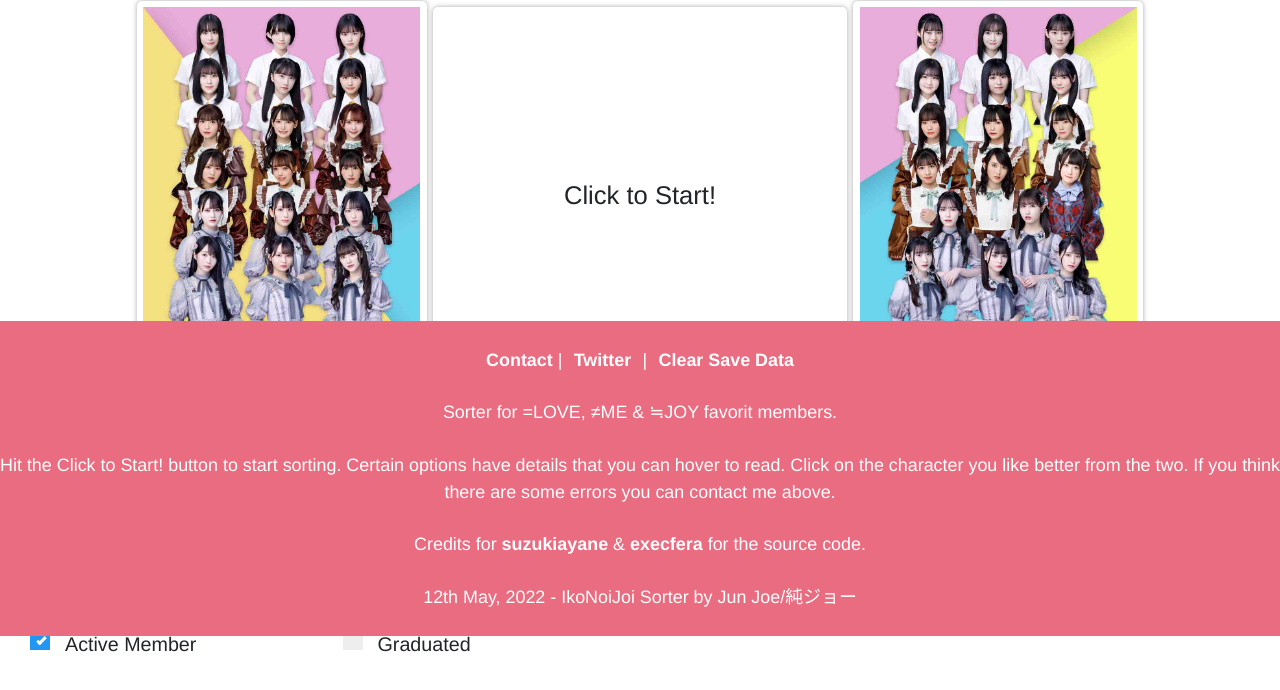
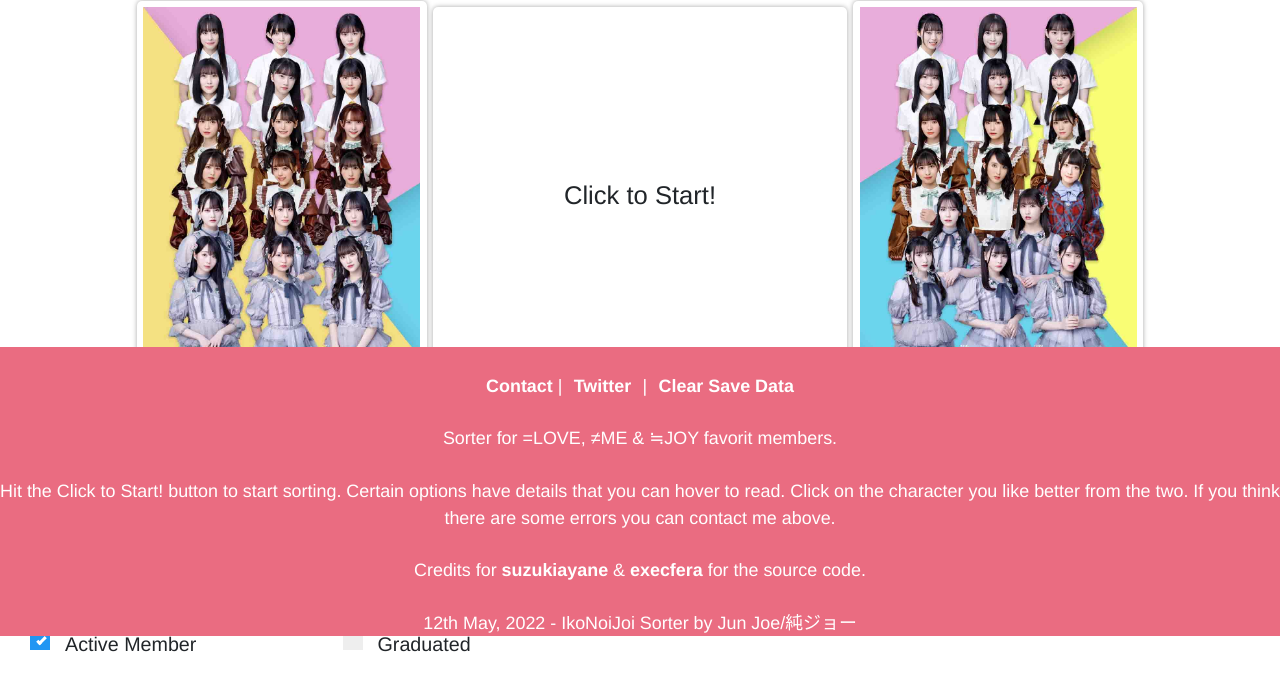
Before and after one commit to thesilent33/ikonoi-sorter_test, a plain HTML site: page index.html in a window 1280 px wide. Shown: the part 164-854 px from the top of the page. Drawn offline with nearby package versions, Linux system fonts and the light colour scheme.

Commit message:
updated footer 12th May 2022

```diff
--- a/src/css/styles.css
+++ b/src/css/styles.css
@@ -109,8 +109,8 @@ body {
 
 footer {
   /* position:relative; */
-  position:fixed;
-  left: 0;
+  position: -webkit-sticky;
+  position:sticky;
   bottom: 0;
   text-align: center;
   padding: 0px;
```
